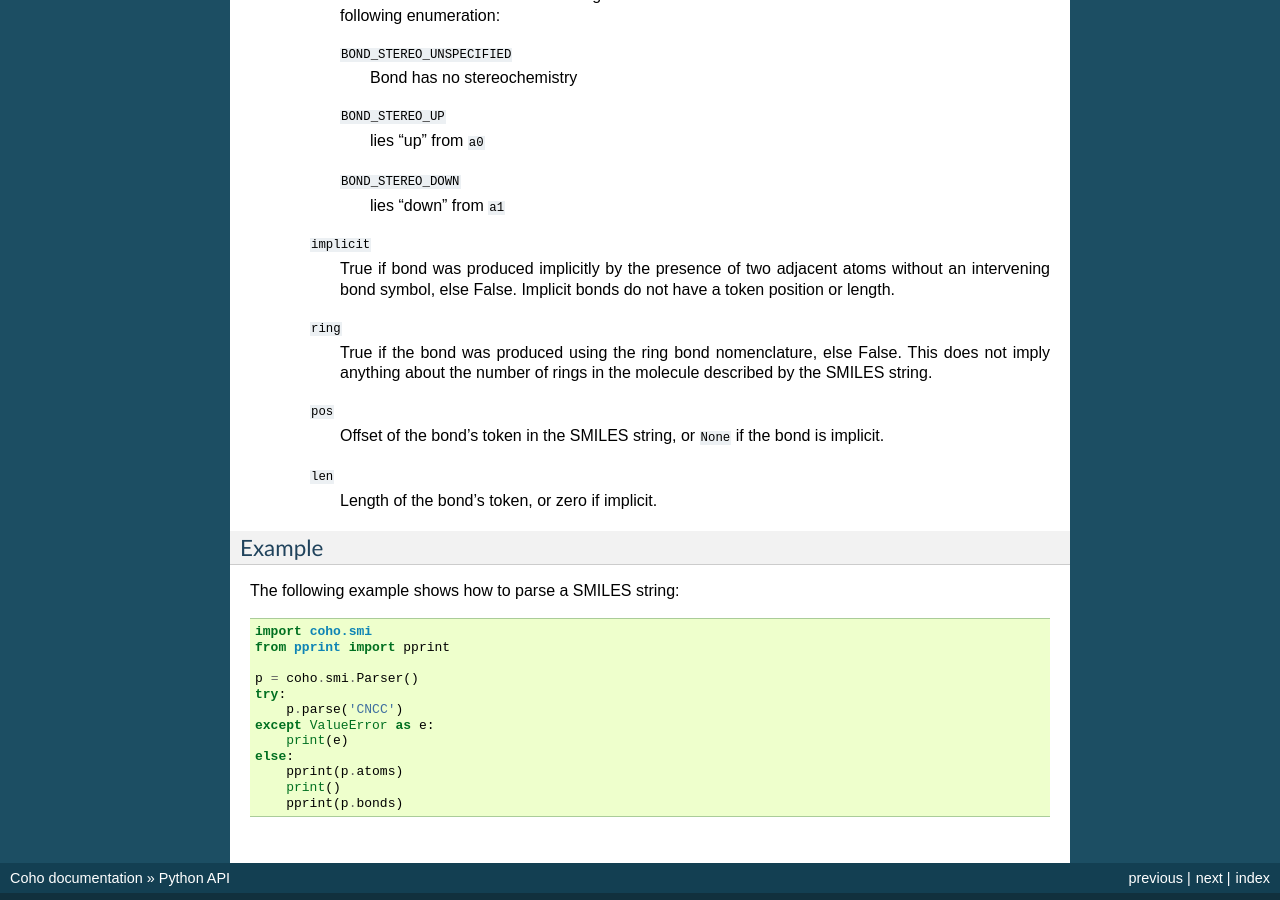
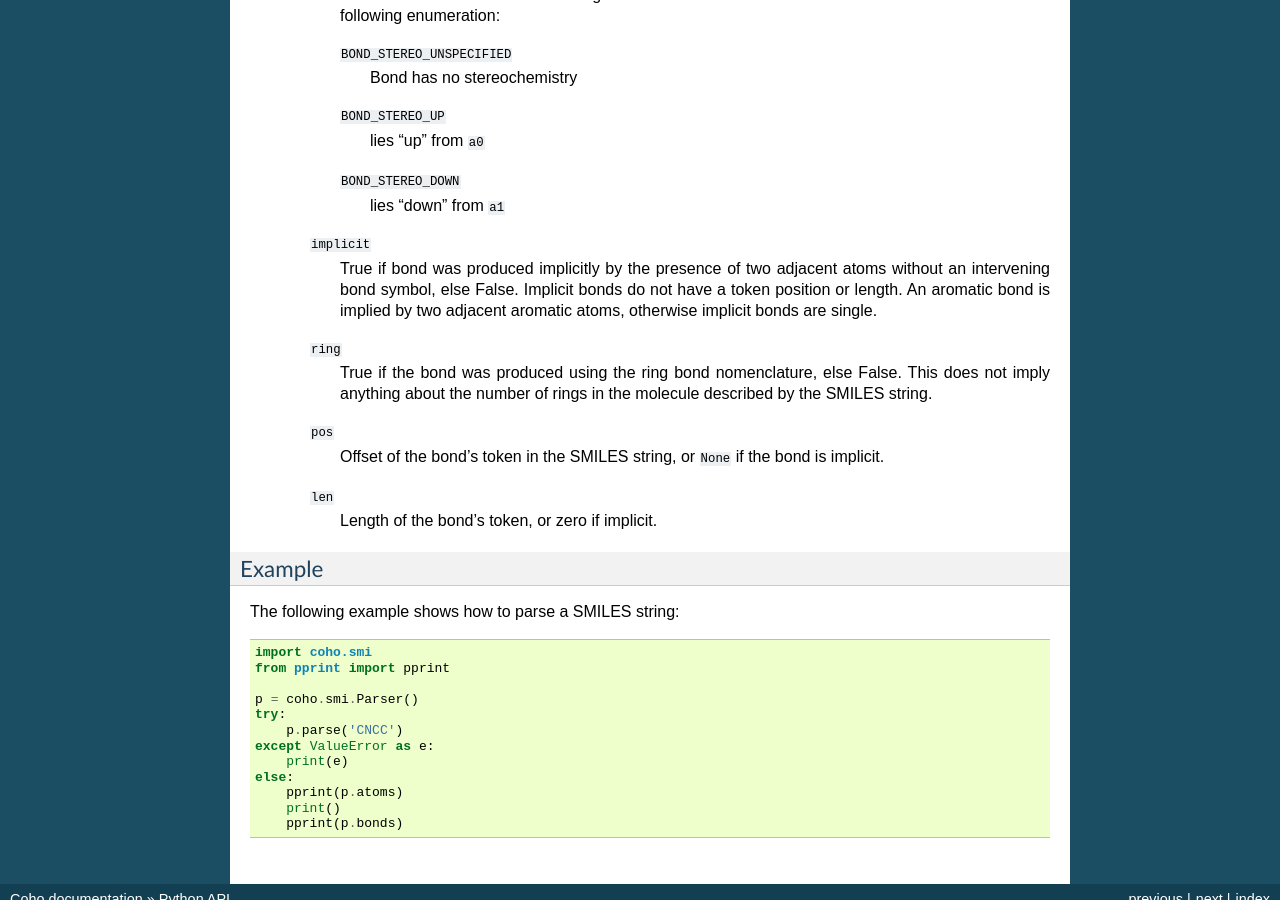
Before and after one commit to cornett/coho, a Sphinx documentation site: the page built from doc/pyapi.rst, in a window 1280 px wide and 900 px high, scrolled down 2115 px. Built offline with Sphinx 7.4.7, drawn with Linux system fonts in a browser that asks for light colours.

Commit message:
Improve documentation

```diff
--- a/doc/capi.rst
+++ b/doc/capi.rst
@@ -219,6 +219,8 @@ fields.
         1 if bond was produced implicitly by the presence of two
         adjacent atoms without an intervening bond symbol, else 0.
         Implicit bonds do not have a token position or length.
+        An aromatic bond is implied by two adjacent aromatic atoms,
+        otherwise implicit bonds are single.
 
     .. member:: int ring
 
--- a/doc/pyapi.rst
+++ b/doc/pyapi.rst
@@ -141,6 +141,8 @@
             True if bond was produced implicitly by the presence of two
             adjacent atoms without an intervening bond symbol, else False.
             Implicit bonds do not have a token position or length.
+            An aromatic bond is implied by two adjacent aromatic atoms,
+            otherwise implicit bonds are single.
 
         ``ring``
             True if the bond was produced using the ring bond nomenclature,
```
Also changed, not shown: 1 other file.
